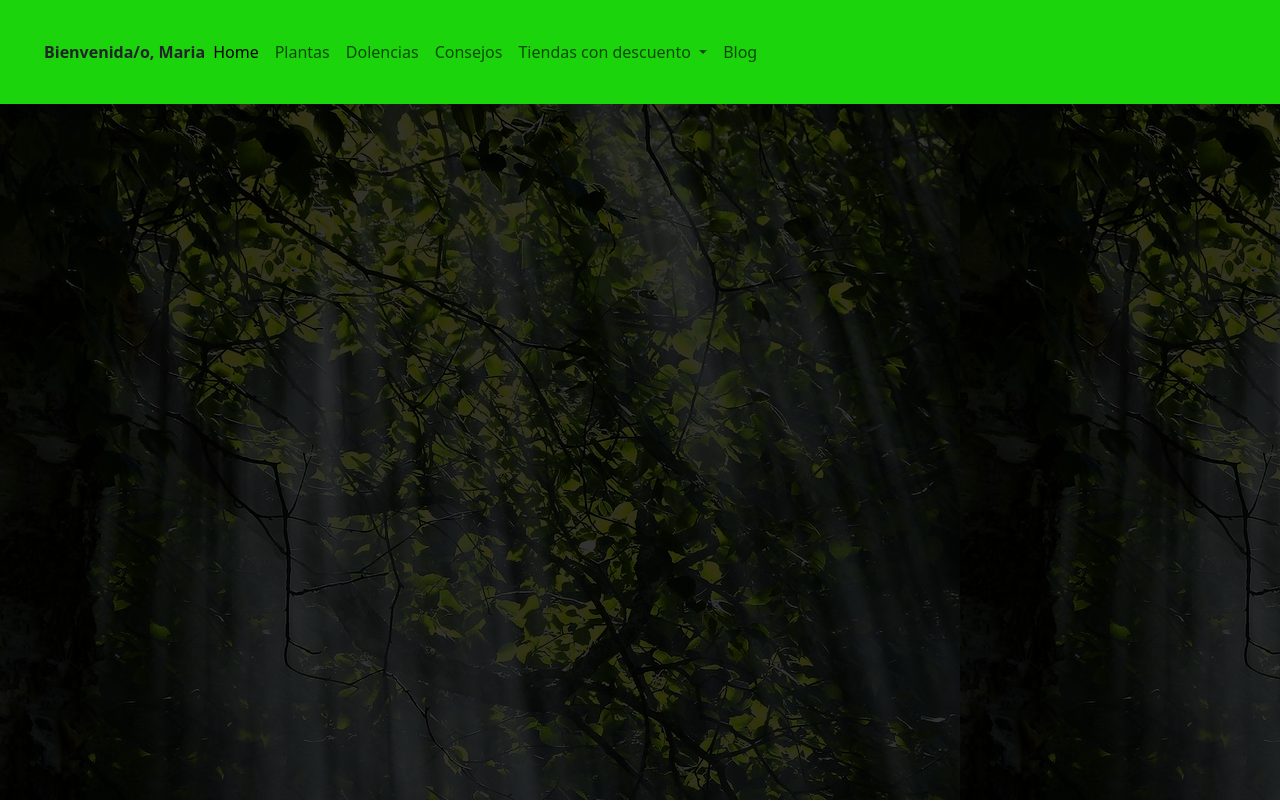
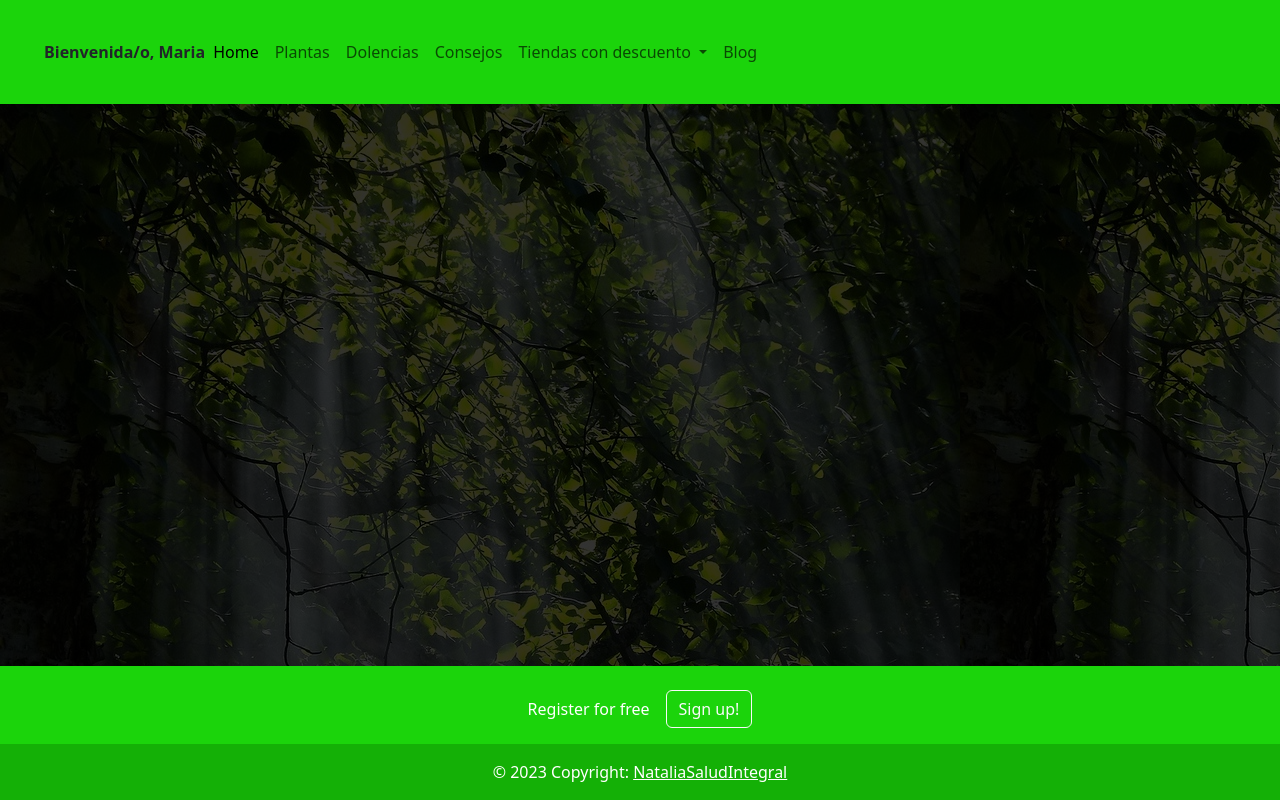
Before and after one commit to NataliaGM1/Personal_project, an Angular app in the folder NatureInSight/: page / in a window 1280 px wide. Shown: the top 802 px of the page. Built offline with nearby package versions, Linux system fonts and the light colour scheme; a web font is replaced by a local one.

Commit message:
footer done

```diff
--- a/NatureInSight/angular.json
+++ b/NatureInSight/angular.json
@@ -31,8 +31,8 @@
             ],
             "styles": [
               "src/styles.scss",
-              "node_modules/bootstrap/scss/bootstrap.scss",
-              "node_modules/bootstrap-icons/font/bootstrap-icons.css"
+              "node_modules/bootstrap/scss/bootstrap.scss"
+
             ],
             "scripts": [
               "node_modules/bootstrap/dist/js/bootstrap.bundle.min.js"
--- a/NatureInSight/package.json
+++ b/NatureInSight/package.json
@@ -19,6 +19,7 @@
     "@angular/platform-browser-dynamic": "^16.0.0",
     "@angular/router": "^16.0.0",
     "bootstrap": "^5.3.1",
+    "bootstrap-icons": "^1.10.5",
     "icons": "^1.0.0",
     "rxjs": "~7.8.0",
     "tslib": "^2.3.0",
--- a/NatureInSight/src/app/app.component.html
+++ b/NatureInSight/src/app/app.component.html
@@ -1,3 +1,4 @@
 <router-outlet></router-outlet>
 <app-navbar></app-navbar>
 <app-banner></app-banner>
+<app-footer></app-footer>
```
Also changed, not shown: 1 other file (tests, documents, lock files or other folders).
